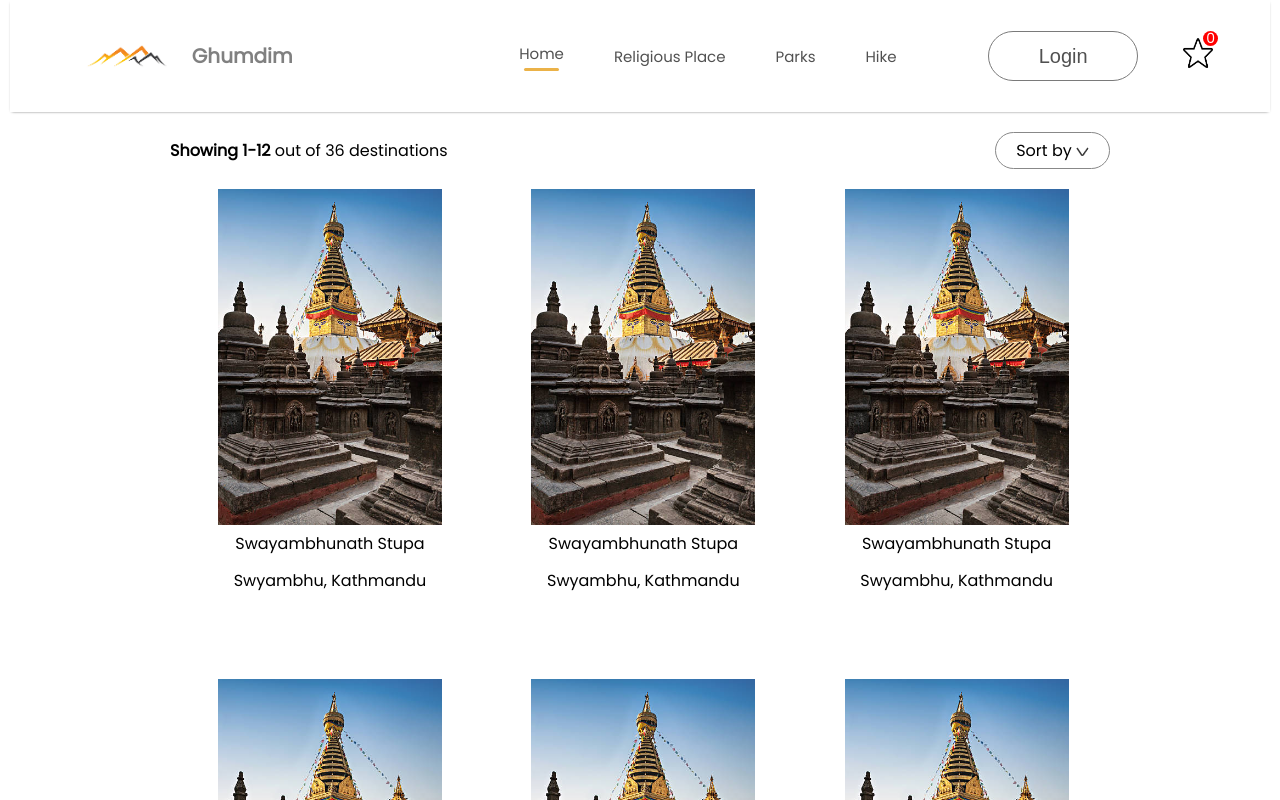
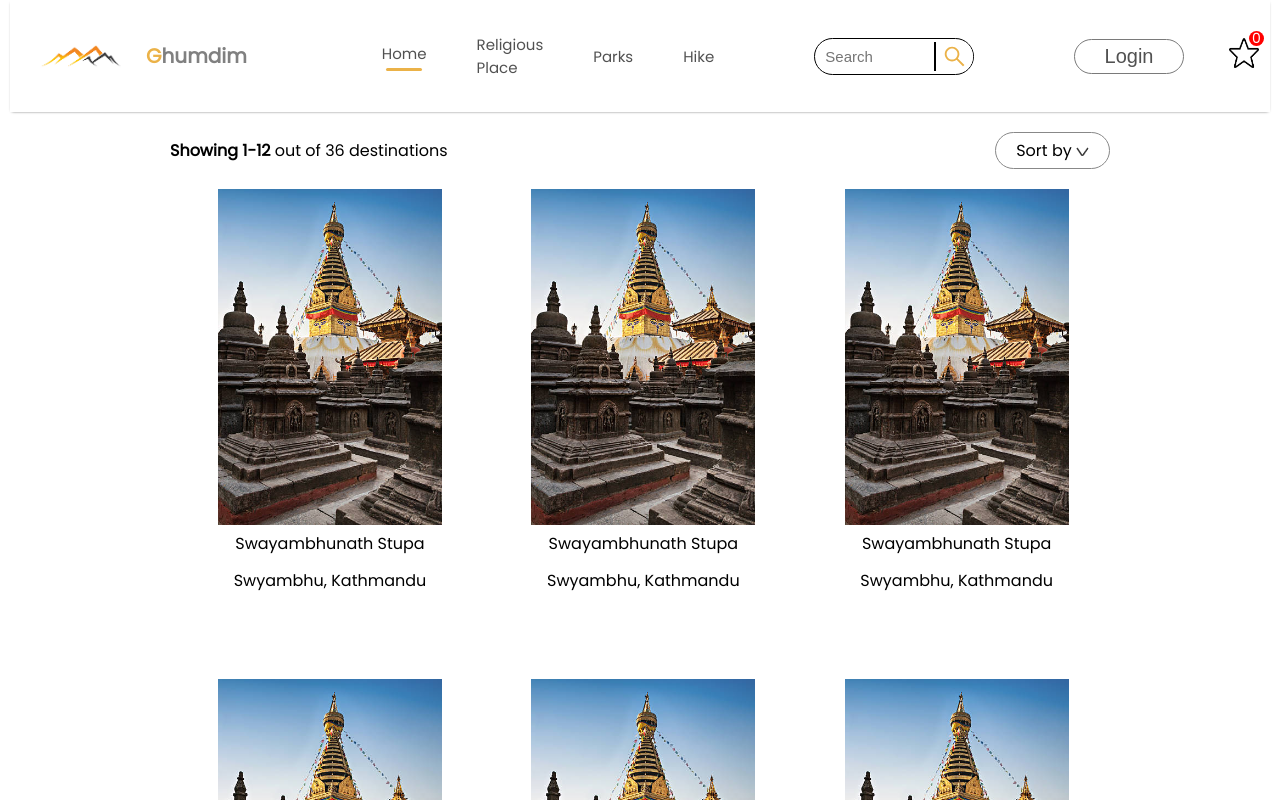
Before and after one commit to WhoIsAoH/Ghumdim, a React (Create React App) app in the folder client/: page /hike in a window 1280 px wide. Shown: the top 800 px of the page. Built offline with nearby package versions, Linux system fonts and the light colour scheme.

Commit message:
navbar-added

```diff
--- a/client/package.json
+++ b/client/package.json
@@ -8,6 +8,7 @@
     "@testing-library/user-event": "^13.5.0",
     "react": "^18.2.0",
     "react-dom": "^18.2.0",
+    "react-icons": "^5.0.1",
     "react-router-dom": "^6.22.1",
     "react-scripts": "5.0.1",
     "web-vitals": "^2.1.4"
--- a/client/src/Components/Navbar/Navbar.css
+++ b/client/src/Components/Navbar/Navbar.css
@@ -1,32 +1,31 @@
-.navbar{
+.navbar {
     display: flex;
     justify-content: space-around;
     padding: 6px;
     box-shadow: 0 1px 3px -2px black;
     margin: 0 10px 0 10px;
-
 }
 
-.nav-logo{
+.nav-logo {
     display: flex;
     align-items: center;
     /* gap: 10px; */
 }
 
-.nav-logo img{
+.nav-logo img {
     object-fit: contain;
     height: 100px;
     width: 130px;
 
 }
 
-.nav-logo p{
-    color: gray ;
+.nav-logo p {
+    color: gray;
     font-size: 20px;
     font-weight: 600;
 }
 
-.nav-menu{
+.nav-menu {
     display: flex;
     align-items: center;
     list-style: none;
@@ -37,21 +36,21 @@
     margin-left: 95px;
 }
 
-.nav-menu li{
+.nav-menu li {
     display: flex;
     flex-direction: column;
     align-items: center;
     justify-content: center;
     gap: 3px;
     cursor: pointer;
-    text-decoration:  none;
+    text-decoration: none;
 }
 
-.nav-menu li a{
+.nav-menu li a {
     color: #515151;
 }
 
-.nav-menu hr{
+.nav-menu hr {
     border: none;
     width: 80%;
     height: 3px;
@@ -59,36 +58,55 @@
     background: rgb(235, 178, 72);
 }
 
-.search-bar{
+.search-bar {
+    align-self: center;
+    margin: 0px 100px;
+    width: 75%;
+    height: 35px;
     display: flex;
-    width: 100%;
+    justify-content: center;
     align-items: center;
-    justify-content: center;
-
+    max-width: 700px;
+    background: #fff;
+    overflow: hidden;
+    border-radius: 60px;
+    border: 1px solid black;
 }
 
-.search-bar input{
-    width: 50%;
-    height: 15px;
-    border: none;
-    padding: 10px;
-    border: 1px solid black;
-    border-radius: 30px;
+.search-bar input {
+    width: 100%;
+    height: 30px;
+    background: transparent;
+    color: gray;
+    font-size: 15px;
+    padding: 0 10px;
+    border: 0;
+    outline: none;
 }
 
+.search-bar button {
+    display: flex;
+    align-items: center;
+    color: rgb(235, 178, 72);
+    background: #fff;
+    position: relative;
+    cursor: pointer;
+    background: #fff;
+    border: 0;
+    border-left: 2px solid black;
+}
 
-
-.nav-login-fav{
+.nav-login-fav {
     display: flex;
     align-items: center;
     gap: 45px;
 }
 
-.nav-login-fav button{
-    width: 150px;
-    height: 50px;
+.nav-login-fav button {
+    width: 110px;
+    height: 35px;
     outline: none;
-    border: 1px solid #7a7a7a ;
+    border: 1px solid #7a7a7a;
     border-radius: 75px;
     color: #515151;
     font-size: 20px;
@@ -97,18 +115,18 @@
     cursor: pointer;
 }
 
-.nav-login-fav img{
+.nav-login-fav img {
     width: 30px;
     height: 30px;
 }
 
-.nav-login-cart button:active{
-    background: #f3f3f3 ;
+.nav-login-cart button:active {
+    background: #f3f3f3;
 }
 
-.nav-fav-count{
+.nav-fav-count {
     width: 15px;
-    height:15px;
+    height: 15px;
     display: flex;
     justify-content: center;
     align-items: center;
@@ -119,3 +137,71 @@
     background: red;
     color: white;
 }
+
+.hamburger-menu {
+    display: flex;
+    justify-content: center;
+    position: relative;
+    margin: auto;
+    display: none;
+}
+
+.hamburger-menu button {
+    position: absolute;
+    border: none;
+    background: #fff;
+}
+
+@media (max-width:1200px) {
+    .navbar {
+        display: flex;
+        justify-content: space-around;
+        padding: 3px;
+        box-shadow: 0 1px 3px -2px black;
+        margin: 0 5px 0 5px;
+    }
+
+    .nav-logo {
+        display: flex;
+        align-items: center;
+        /* gap: 10px; */
+    }
+
+    .nav-logo img {
+        object-fit: contain;
+        height: 50px;
+        width: 75px;
+
+    }
+
+    .nav-logo p {
+        color: gray;
+        font-size: 15px;
+        font-weight: 600;
+    }
+
+    .nav-menu {
+        display: flex;
+        align-items: center;
+        list-style: none;
+        gap: 20px;
+        color: gray;
+        font-size: 15px;
+        font-weight: 500;
+        margin-left: 95px;
+    }
+
+    /* .nav-menu li {
+            display: flex;
+            flex-direction: column;
+            align-items: center;
+            justify-content: center;
+            gap: 3px;
+            cursor: pointer;
+            text-decoration: none;
+        }
+
+        .nav-menu li a {
+            color: #515151;
+        } */
+}
--- a/client/src/Components/Navbar/Navbar.jsx
+++ b/client/src/Components/Navbar/Navbar.jsx
@@ -4,6 +4,7 @@ import logo from '../Assets/logo.png'
 import fav_icon from '../Assets/fav_icon.png'
 import { Link } from 'react-router-dom'
 import { DestinationContext } from '../../Context/DestinationContext'
+import { AiOutlineSearch, AiOutlineClose, AiOutlineMenu } from 'react-icons/ai';
 
 const Navbar = () => {
 
@@ -16,7 +17,7 @@ const Navbar = () => {
 
       <div className="nav-logo">
         <img src={logo} alt="" />
-        <p>Ghumdim</p>
+        <p style={{ color: 'rgb(235, 178, 72)' }}>G</p><p>humdim</p>
       </div>
 
       <ul className='nav-menu'>
@@ -27,16 +28,21 @@ const Navbar = () => {
       </ul>
 
 
-      {/* <div className='search-bar'>
-        <input type="text" placeholder='Search' />
-
-      </div> */}
+      <div className='search-bar'>
+        <input type="search" placeholder='Search' />
+        <button><AiOutlineSearch style={{ width: '25px', height: '27px' }} /></button>
+      </div>
 
       <div className="nav-login-fav">
         <Link to='/login'><button>Login</button></Link>
 
         <Link to='/favourites'><img src={fav_icon} alt="" /></Link>
         <div className='nav-fav-count'>{getTotalFavDestinations()}</div>
+      </div>
+
+      <div className='hamburger-menu'>
+        <button><AiOutlineClose style={{ width: '25px', height: '27px' }} /></button>
+        <button><AiOutlineMenu style={{ width: '25px', height: '27px' }} /></button>
       </div>
     </div>
 
--- a/client/src/Context/DestinationContext.jsx
+++ b/client/src/Context/DestinationContext.jsx
@@ -42,7 +42,6 @@ const DestinationContextProvider = (props) => {
         <DestinationContext.Provider value={contextValue}>
             {props.children}
         </DestinationContext.Provider>
-
     )
 }
 
```
Also changed, not shown: 2 other files (tests, documents, lock files or other folders).
